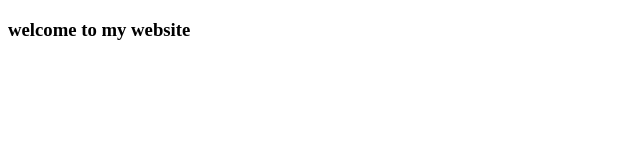
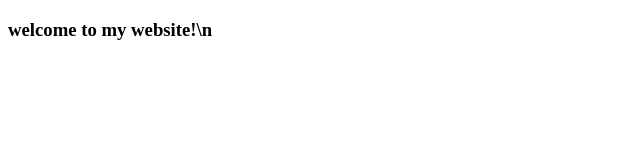
Before and after one commit to ChauncyMS/ChauncyMS.github.io, a plain HTML site: page index.html in a window 1280 px wide. Shown: the full height of the page, 0-640 px from the left. Drawn offline with Linux system fonts and the light colour scheme.

Commit message:
Update index.html

```diff
--- a/index.html
+++ b/index.html
@@ -6,6 +6,6 @@
     <title>my first website</title>
 </head>
 <body>
-    <h3>welcome to my website</h3>
+    <h3>welcome to my website!\n</h3>
 </body>
 </html>
```
